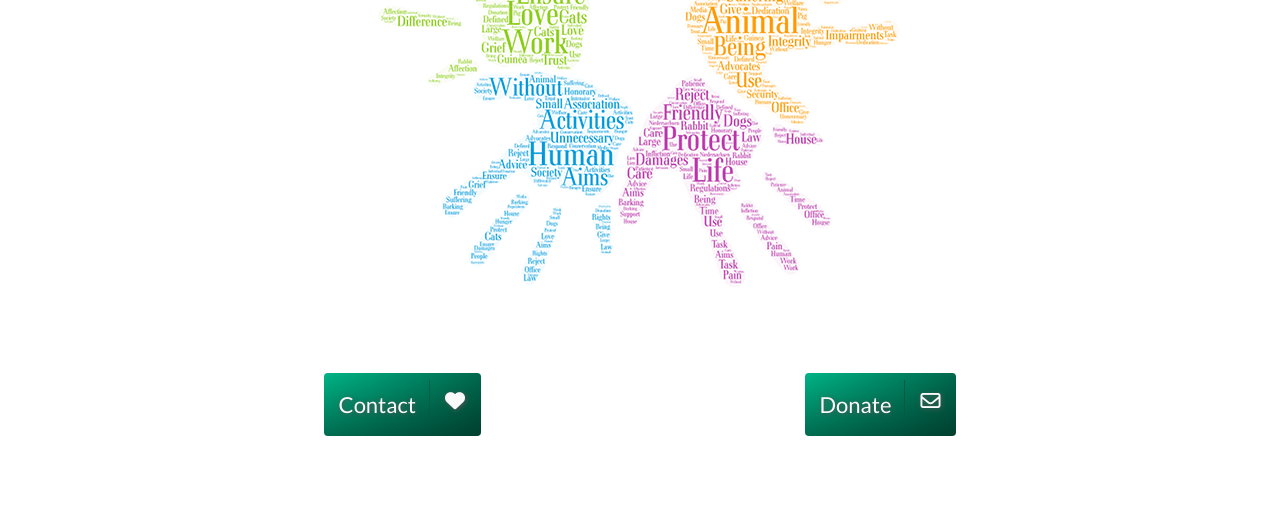
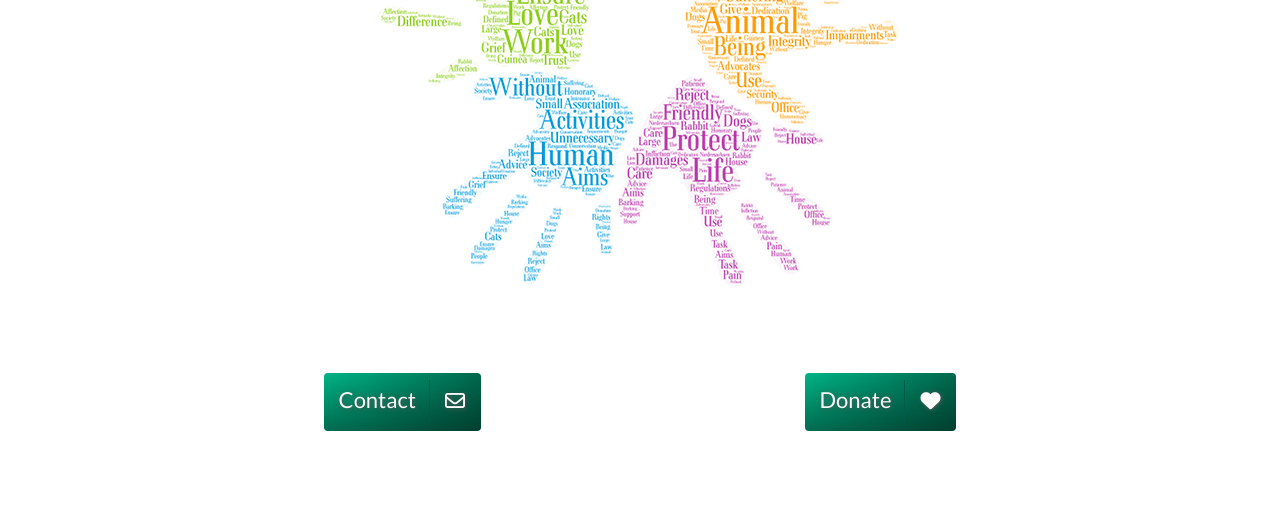
Before and after one commit to emurphy7233/Hackathon-team-4-2020, a plain HTML site: page contact.html in a window 1280 px wide. Shown: the part 758-1267 px from the top of the page. Drawn offline with nearby package versions, Linux system fonts and the light colour scheme; a web font is replaced by a local one.

Commit message:
fixed alignment of text on contact-donate buttons

```diff
--- a/assets/css/style.css
+++ b/assets/css/style.css
@@ -337,7 +337,7 @@ a:hover {
   background-size: 200% 100%;
   border-radius: 4px;
   color: #fafafa;
-  padding: 15px 65px 15px 15px;
+  padding: 10px 65px 15px 15px;
   text-shadow: 1px 1px 5px rgb(85, 85, 85);
   -webkit-transition: all 800ms;
   transition: all 800ms;
@@ -346,7 +346,7 @@ a:hover {
 .contact-button:after {
   border-left: 1px solid #025a4a;
   color: #fafafa;
-  content: "\f003";
+  content: "\f004";
   font: 20px "FontAwesome";
   padding: 10px 0;
   padding-left: 15px;
@@ -358,7 +358,7 @@ a:hover {
 }
 
 #adopt-button:after {
-  content: "\f004";
+  content: "\f003";
 }
 
 .contact-button:hover {
--- a/contact.html
+++ b/contact.html
@@ -92,7 +92,7 @@
         </div>
         <div class="row button-row contact-btn-row">
           <div class="col-6 contact-donate">
-            <button class="contact-button" id="adopt-button">Contact</button>
+            <button class="contact-button" id="adopt-button"><span>Contact</span></button>
           </div>
           <div class="col-6 contact-donate">
             <button class="contact-button" id="donate-button">Donate</button>
```
